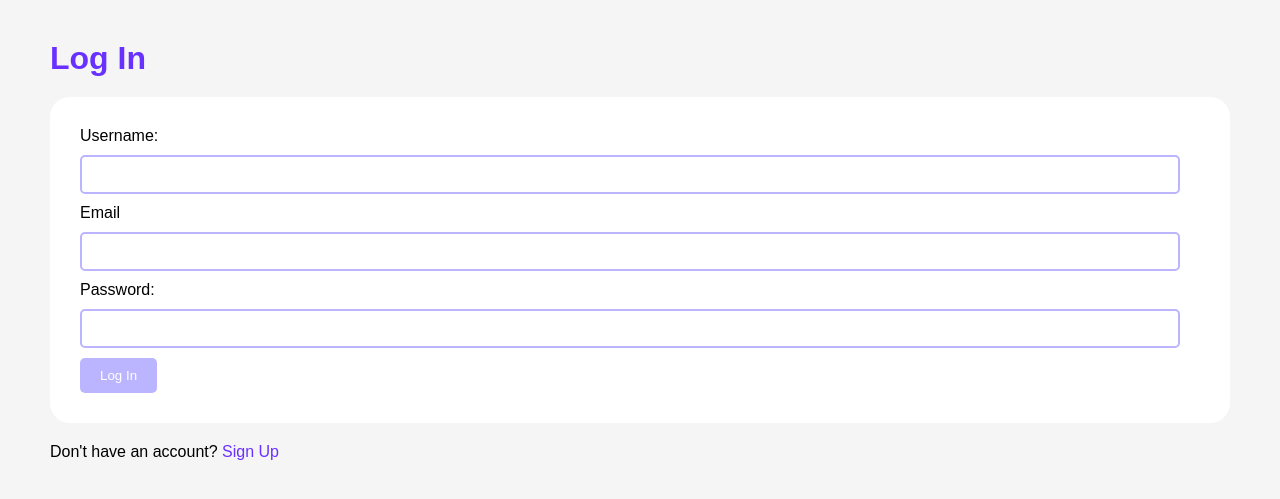
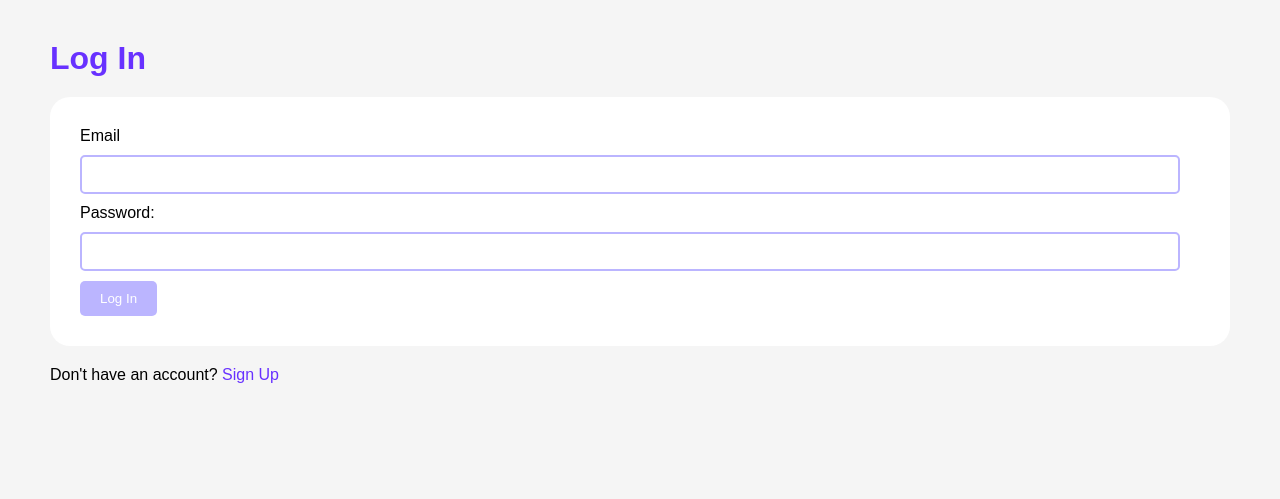
Before and after one commit to Jolinejo/Mix-and-Match, a Flask app: page /login/ in a window 1280 px wide. Shown: the top 499 px of the page. Run offline with Flask 3, Linux system fonts and the light colour scheme.

Commit message:
improved login page

```diff
--- a/templates/login.html
+++ b/templates/login.html
@@ -13,8 +13,6 @@
             <h1>Log In</h1>
             <form id="logInForm">
 
-                <label for="signUpUsername">Username:</label>
-                <input type="text" name="username" class="field" required>
                 <label for="email">Email</label>
                 <input type="email" name="email" class="field" required>
                 <label for="signUpPassword">Password:</label>
--- a/user/models.py
+++ b/user/models.py
@@ -86,7 +86,6 @@ class User:
     def login(self):
         """logs in user and starts the session"""
         data = request.json
-        username = data.get('username')
         email = data.get('email')
         password = data.get('password')
 
```
